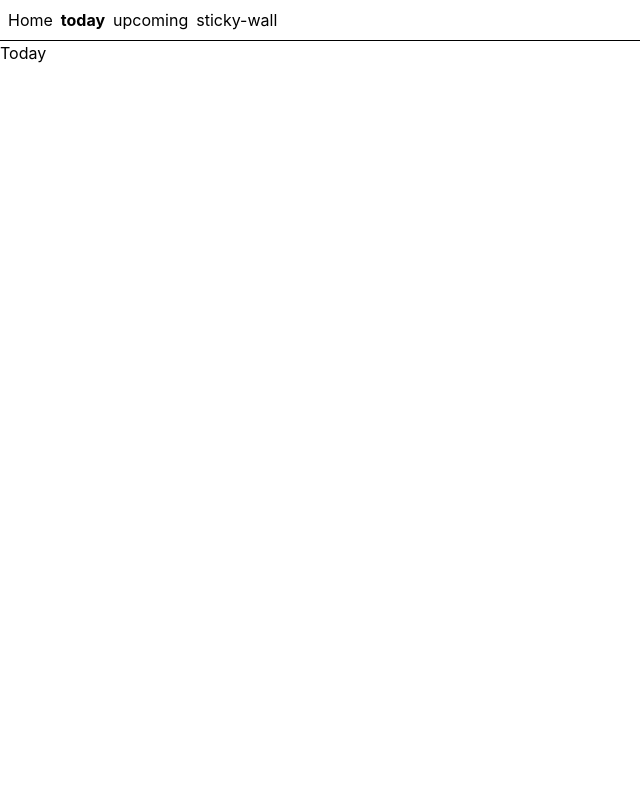
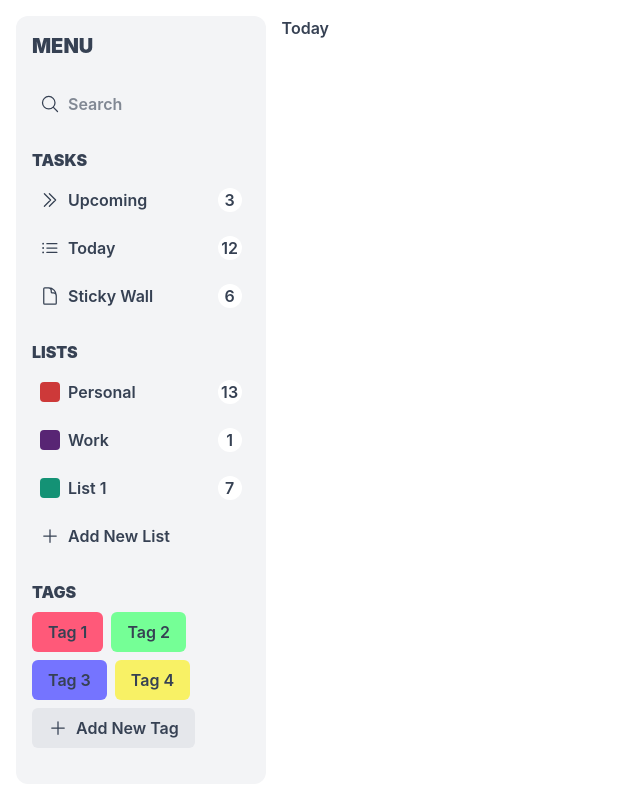
Before and after one commit to Kryzhanivsky/toDailik, a React (Vite) app: page /today in a window 1280 px wide. Shown: the top 786 px of the page, without its empty margins (0-640 px from the left). Built offline with nearby package versions, Linux system fonts and the light colour scheme.

Commit message:
feat: added main layout

```diff
--- a/src/components/layouts/main-layout/index.tsx
+++ b/src/components/layouts/main-layout/index.tsx
@@ -1,25 +1,12 @@
 import React from 'react'
-import { Link, Outlet } from '@tanstack/react-router'
+import { Outlet } from '@tanstack/react-router'
+import { Sidebar } from '@/components'
 
 export const MainLayout: React.FC = () => {
   return (
-    <>
-      <div className="p-2 flex gap-2">
-        <Link to="/" className="[&.active]:font-bold">
-          Home
-        </Link>{' '}
-        <Link to="/today" className="[&.active]:font-bold">
-          today
-        </Link>
-        <Link to="/upcoming" className="[&.active]:font-bold">
-          upcoming
-        </Link>
-        <Link to="/sticky-wall" className="[&.active]:font-bold">
-          sticky-wall
-        </Link>
-      </div>
-      <hr />
+    <main className="w-full min-h-screen p-4 flex gap-4 font-semibold text-gray-700">
+      <Sidebar />
       <Outlet />
-    </>
+    </main>
   )
 }
```
